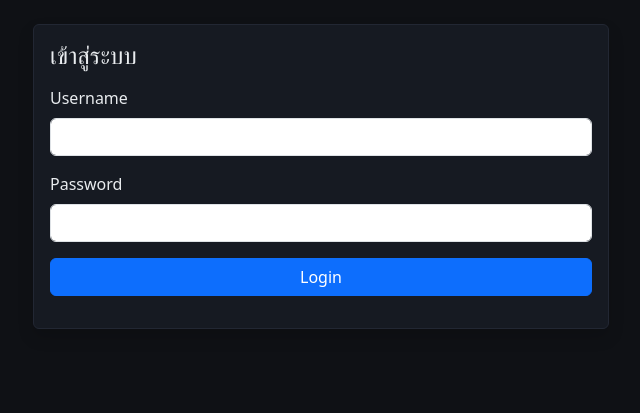
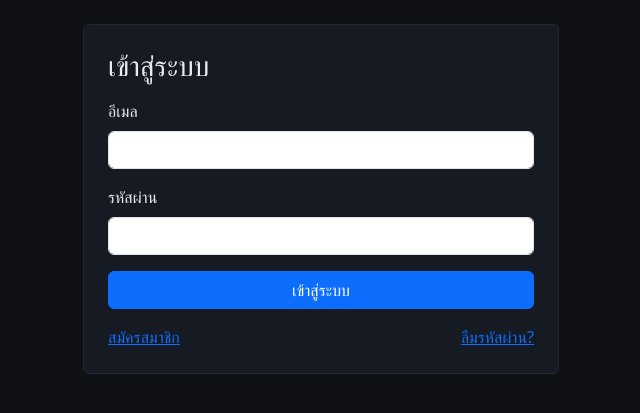
Before and after one commit to Wiselord911/ctr-stock-system, a Flask app: template templates/login.html in a window 1280 px wide. Shown: the part 56-469 px from the top of the page, without its empty margins (319-959 px from the left). Run offline with Flask 3, Linux system fonts and the light colour scheme; the template is opened without the code that fills it, so the values that code supplies are empty.

Commit message:
Update login.html

```diff
--- a/templates/login.html
+++ b/templates/login.html
@@ -1,26 +1,27 @@
-{% extends 'base.html' %}
+{% extends "base.html" %}
 {% block content %}
 <div class="row justify-content-center">
-  <div class="col-md-6">
-    <div class="card shadow">
-      <div class="card-body">
-        <h1 class="h4 mb-3">เข้าสู่ระบบ</h1>
-        <form method="post">
-          <div class="mb-3">
-            <label class="form-label">Username</label>
-            <input name="username" class="form-control" required>
-          </div>
-          <div class="mb-3">
-            <label class="form-label">Password</label>
-            <input type="password" name="password" class="form-control" required>
-          </div>
-          <button class="btn btn-primary w-100">Login</button>
-        </form>
-        <div class="text-center mt-3">
-          {% if allow_register %}
-          <a href="{{ url_for('register') }}">สมัครสมาชิก (สร้างแอดมิน)</a>
-          {% endif %}
+  <div class="col-lg-5">
+    <div class="card p-4">
+      <h3 class="mb-3">เข้าสู่ระบบ</h3>
+
+      <form method="post" action="{{ url_for('login_post') }}" novalidate>
+        <div class="mb-3">
+          <label for="email" class="form-label">อีเมล</label>
+          <input id="email" class="form-control" name="email" type="email" required autocomplete="username">
         </div>
+
+        <div class="mb-3">
+          <label for="password" class="form-label">รหัสผ่าน</label>
+          <input id="password" class="form-control" name="password" type="password" required autocomplete="current-password">
+        </div>
+
+        <button class="btn btn-primary w-100" type="submit">เข้าสู่ระบบ</button>
+      </form>
+
+      <div class="mt-3 d-flex justify-content-between">
+        <a href="{{ url_for('register_get') }}">สมัครสมาชิก</a>
+        <a href="{{ url_for('reset_request') }}">ลืมรหัสผ่าน?</a>
       </div>
     </div>
   </div>
```
